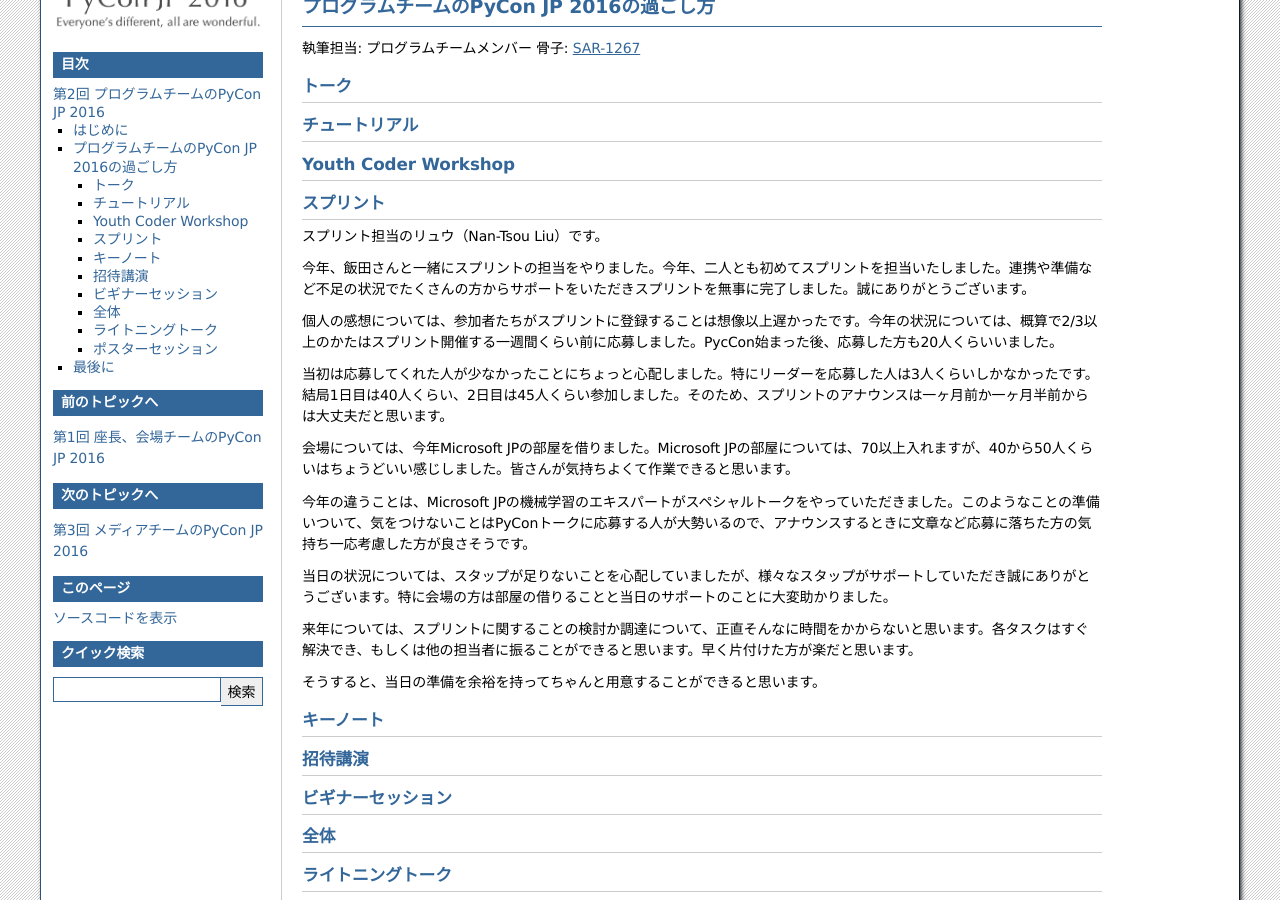
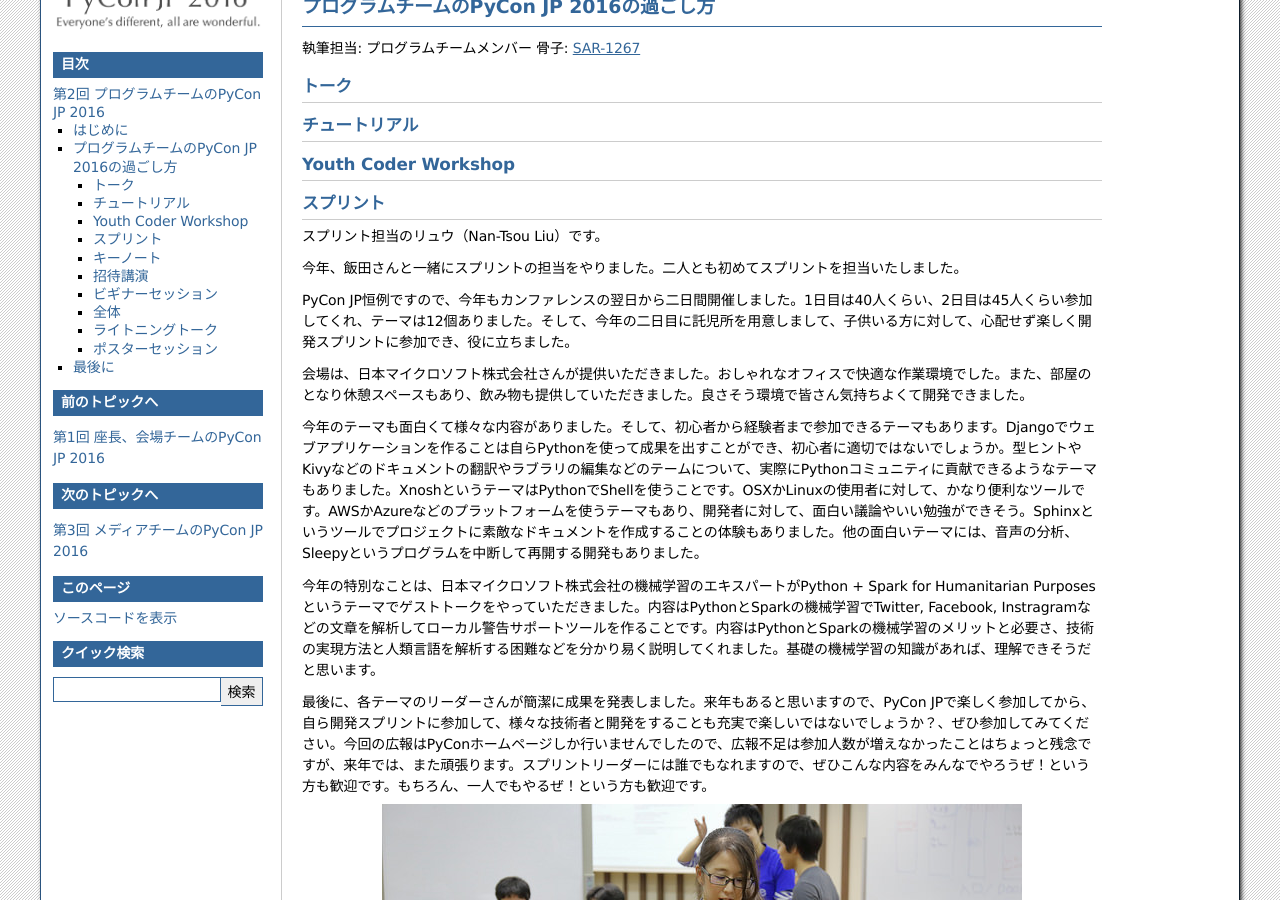
Before and after one commit to pyconjp/shoeisha2016, a Sphinx documentation site: the page built from source/afterreport_02_program.rst, in a window 1280 px wide and 900 px high, scrolled down 196 px. Built offline with Sphinx 7.4.7, drawn with Linux system fonts in a browser that asks for light colours.

Commit message:
指摘対応　文章の方針を作り直した

```diff
--- a/source/afterreport_02_program.rst
+++ b/source/afterreport_02_program.rst
@@ -30,21 +30,23 @@ Youth Coder Workshop
 
 スプリント担当のリュウ（Nan-Tsou Liu）です。
 
-今年、飯田さんと一緒にスプリントの担当をやりました。今年、二人とも初めてスプリントを担当いたしました。連携や準備など不足の状況でたくさんの方からサポートをいただきスプリントを無事に完了しました。誠にありがとうございます。
+今年、飯田さんと一緒にスプリントの担当をやりました。二人とも初めてスプリントを担当いたしました。
 
-個人の感想については、参加者たちがスプリントに登録することは想像以上遅かったです。今年の状況については、概算で2/3以上のかたはスプリント開催する一週間くらい前に応募しました。PycCon始まった後、応募した方も20人くらいいました。
+PyCon JP恒例ですので、今年もカンファレンスの翌日から二日間開催しました。1日目は40人くらい、2日目は45人くらい参加してくれ、テーマは12個ありました。そして、今年の二日目に託児所を用意しまして、子供いる方に対して、心配せず楽しく開発スプリントに参加でき、役に立ちました。
 
-当初は応募してくれた人が少なかったことにちょっと心配しました。特にリーダーを応募した人は3人くらいしかなかったです。結局1日目は40人くらい、2日目は45人くらい参加しました。そのため、スプリントのアナウンスは一ヶ月前か一ヶ月半前からは大丈夫だと思います。
+会場は、日本マイクロソフト株式会社さんが提供いただきました。おしゃれなオフィスで快適な作業環境でした。また、部屋のとなり休憩スペースもあり、飲み物も提供していただきました。良さそう環境で皆さん気持ちよくて開発できました。
 
-会場については、今年Microsoft JPの部屋を借りました。Microsoft JPの部屋については、70以上入れますが、40から50人くらいはちょうどいい感じしました。皆さんが気持ちよくて作業できると思います。
+今年のテーマも面白くて様々な内容がありました。そして、初心者から経験者まで参加できるテーマもあります。Djangoでウェブアプリケーションを作ることは自らPythonを使って成果を出すことができ、初心者に適切ではないでしょうか。型ヒントやKivyなどのドキュメントの翻訳やラブラリの編集などのテームについて、実際にPythonコミュニティに貢献できるようなテーマもありました。XnoshというテーマはPythonでShellを使うことです。OSXかLinuxの使用者に対して、かなり便利なツールです。AWSかAzureなどのプラットフォームを使うテーマもあり、開発者に対して、面白い議論やいい勉強ができそう。Sphinxというツールでプロジェクトに素敵なドキュメントを作成することの体験もありました。他の面白いテーマには、音声の分析、Sleepyというプログラムを中断して再開する開発もありました。
 
-今年の違うことは、Microsoft JPの機械学習のエキスパートがスペシャルトークをやっていただきました。このようなことの準備いついて、気をつけないことはPyConトークに応募する人が大勢いるので、アナウンスするときに文章など応募に落ちた方の気持ち一応考慮した方が良さそうです。
+今年の特別なことは、日本マイクロソフト株式会社の機械学習のエキスパートがPython + Spark for Humanitarian Purposesというテーマでゲストトークをやっていただきました。内容はPythonとSparkの機械学習でTwitter, Facebook, Instragramなどの文章を解析してローカル警告サポートツールを作ることです。内容はPythonとSparkの機械学習のメリットと必要さ、技術の実現方法と人類言語を解析する困難などを分かり易く説明してくれました。基礎の機械学習の知識があれば、理解できそうだと思います。
 
-当日の状況については、スタップが足りないことを心配していましたが、様々なスタップがサポートしていただき誠にありがとうございます。特に会場の方は部屋の借りることと当日のサポートのことに大変助かりました。
+最後に、各テーマのリーダーさんが簡潔に成果を発表しました。来年もあると思いますので、PyCon JPで楽しく参加してから、自ら開発スプリントに参加して、様々な技術者と開発をすることも充実で楽しいではないでしょうか？、ぜひ参加してみてください。今回の広報はPyConホームページしか行いませんでしたので、広報不足は参加人数が増えなかったことはちょっと残念ですが、来年では、また頑張ります。スプリントリーダーには誰でもなれますので、ぜひこんな内容をみんなでやろうぜ！という方も歓迎です。もちろん、一人でもやるぜ！という方も歓迎です。
 
-来年については、スプリントに関することの検討か調達について、正直そんなに時間をかからないと思います。各タスクはすぐ解決でき、もしくは他の担当者に振ることができると思います。早く片付けた方が楽だと思います。
+.. image:: /_static/afterreport_02_program/sprint01.jpg
+    :align: center
 
-そうすると、当日の準備を余裕を持ってちゃんと用意することができると思います。
+.. image:: /_static/afterreport_02_program/sprint02.jpg
+    :align: center
 
 キーノート
 ---------------------
```
Also changed, not shown: source/_static/afterreport_02_program/sprint01.jpg (added), source/_static/afterreport_02_program/sprint02.jpg (added).
